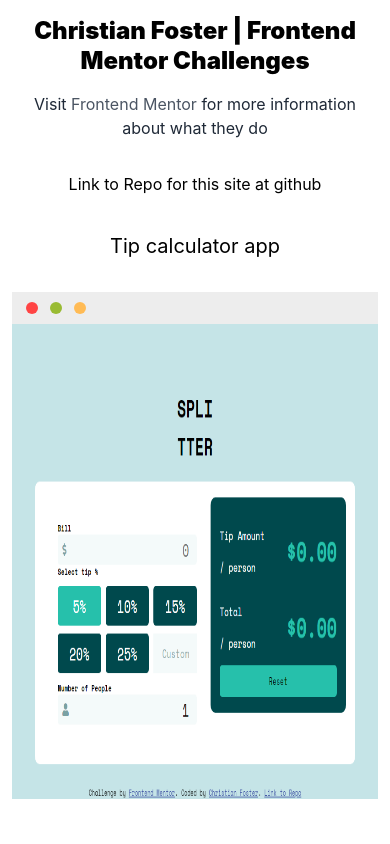
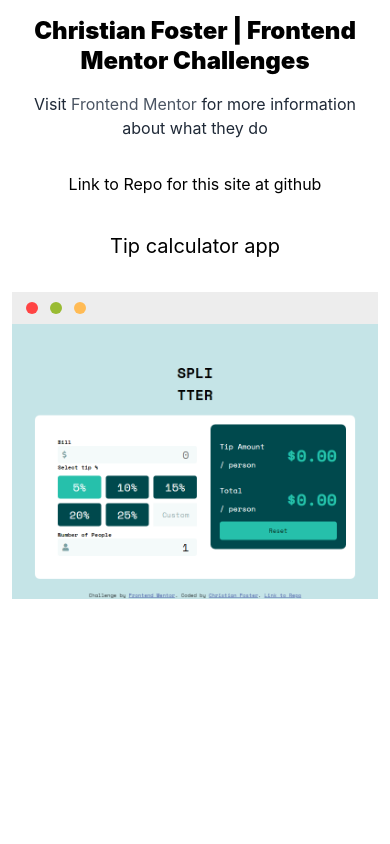
Before and after one commit to fosteeco/front-end-mentor-challenges-showcase, a React (Create React App) app: page / in a window 390 px wide. Shown: the top 844 px of the page. Built offline with nearby package versions, Linux system fonts and the light colour scheme.

Commit message:
Added better stylign for mobile design

```diff
--- a/src/App.css
+++ b/src/App.css
@@ -2,6 +2,7 @@
   border-top: 2em solid rgba(230, 230, 230, 0.7);
   position: relative;
   height: 60vh;
+  aspect-ratio: auto;
 }
 
 .browser-mockup:before {
@@ -25,3 +26,8 @@
   min-height: 90vh;
   flex-wrap: wrap;
 }
+
+.project-preview {
+  object-fit: contain;
+  object-position: top;
+}
--- a/src/components/HeroPreview.jsx
+++ b/src/components/HeroPreview.jsx
@@ -29,7 +29,7 @@
         <div className={`flex items-center `}>
           <Fade left={direction} right>
             <div className="browser-mockup flex">
-              <img src={image} alt="" />
+              <img src={image} className="project-preview" alt="" />
             </div>
           </Fade>
         </div>
```
